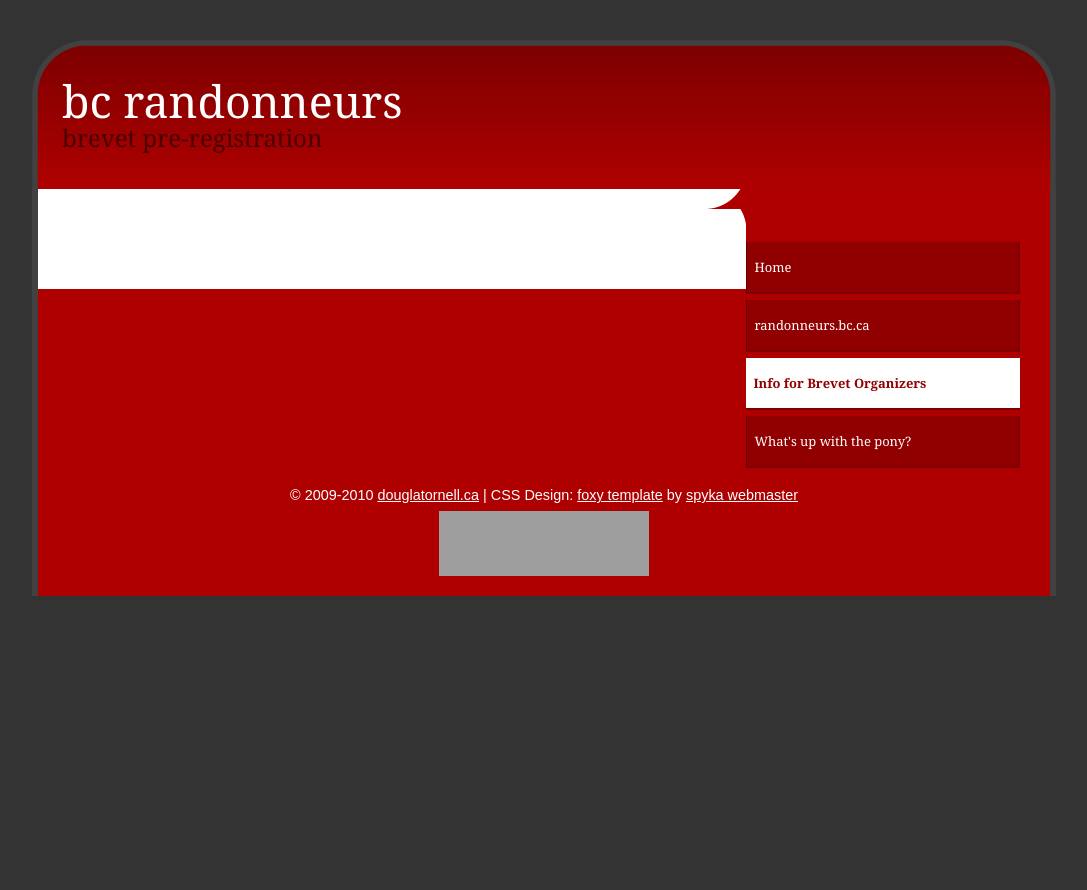
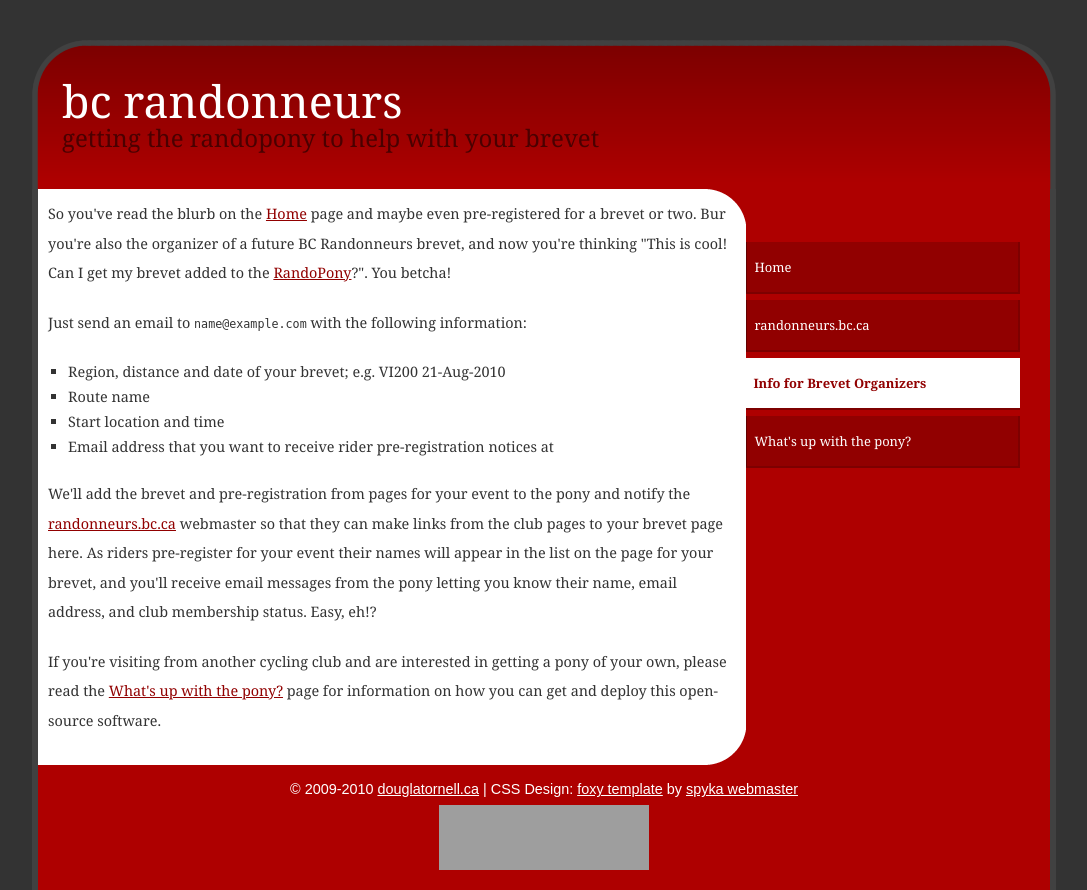
Before and after one commit to douglatornell/randopony, a Django app: template media/register/templates/derived/organizer-info/organizer-info.html in a window 1280 px wide. Shown: the whole page, without its empty margins (96-1183 px from the left). Before the commit the page ends 596 px from the top, so only its background shows below. Run offline with Django 3.2, Linux system fonts and the light colour scheme; the template is opened without the code that fills it: most values are stand-ins (such as "Sample title", 1, 10 or a date in 2020); grey boxes are pictures that could not be loaded.

Commit message:
Added content to info for organizers page.

```diff
--- a/media/register/templates/derived/organizer-info/organizer-info.html
+++ b/media/register/templates/derived/organizer-info/organizer-info.html
@@ -2,5 +2,42 @@
 
 {% block title %}RandoPony::Brevet Organizers Info{% endblock %}
 
+{% block page-subtitle %}getting the randopony to help with your brevet{% endblock %}
+
 {% block content %}
+
+<p>So you've read the blurb on the <a href="{% url register.views.home
+%}">Home</a> page and maybe even pre-registered for a brevet or
+two. Bur you're also the organizer of a future BC Randonneurs brevet,
+and now you're thinking "This is cool!  Can I get my brevet added to
+the <a href="{% url register.views.about_pony %}">RandoPony</a>?". You
+betcha!</p>
+
+<p>Just send an email to <kbd>{{admin_email}}</kbd> with the following
+information:
+</p>
+<ul>
+  <li>Region, distance and date of your brevet; e.g. VI200
+  21-Aug-2010</li>
+  <li>Route name</li>
+  <li>Start location and time</li>
+  <li>Email address that you want to receive rider pre-registration
+  notices at</li>
+</ul>
+
+<p>We'll add the brevet and pre-registration from pages for your event
+to the pony and notify the <a
+ href="http://randonneurs.bc.ca">randonneurs.bc.ca</a> webmaster so
+that they can make links from the club pages to your brevet page
+here. As riders pre-register for your event their names will appear in
+the list on the page for your brevet, and you'll receive email
+messages from the pony letting you know their name, email address, and
+club membership status. Easy, eh!?</p>
+
+<p>If you're visiting from another cycling club and are interested in
+getting a pony of your own, please read the
+<a href="{% url register.views.about_pony %}">What's up with the
+pony?</a> page for information on how you can get and deploy this
+open-source software.</p>
+
 {% endblock %}
--- a/register/views.py
+++ b/register/views.py
@@ -148,6 +148,8 @@ def organizer_info(request):
     """Info page for brevet organizers about how to get their brevet
     listed on the randopony site.
     """
+    admin_email = h.email2words(settings.ADMINS[0][1])
     return render_to_response(
         'derived/organizer-info/organizer-info.html',
+        {'admin_email': admin_email},
         context_instance=RequestContext(request))
```
